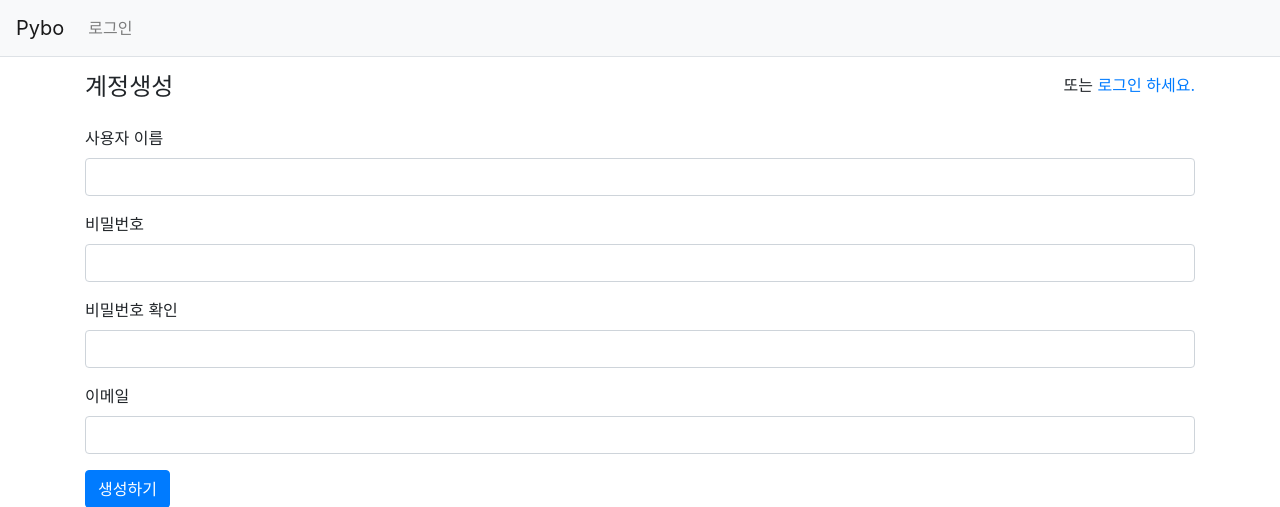
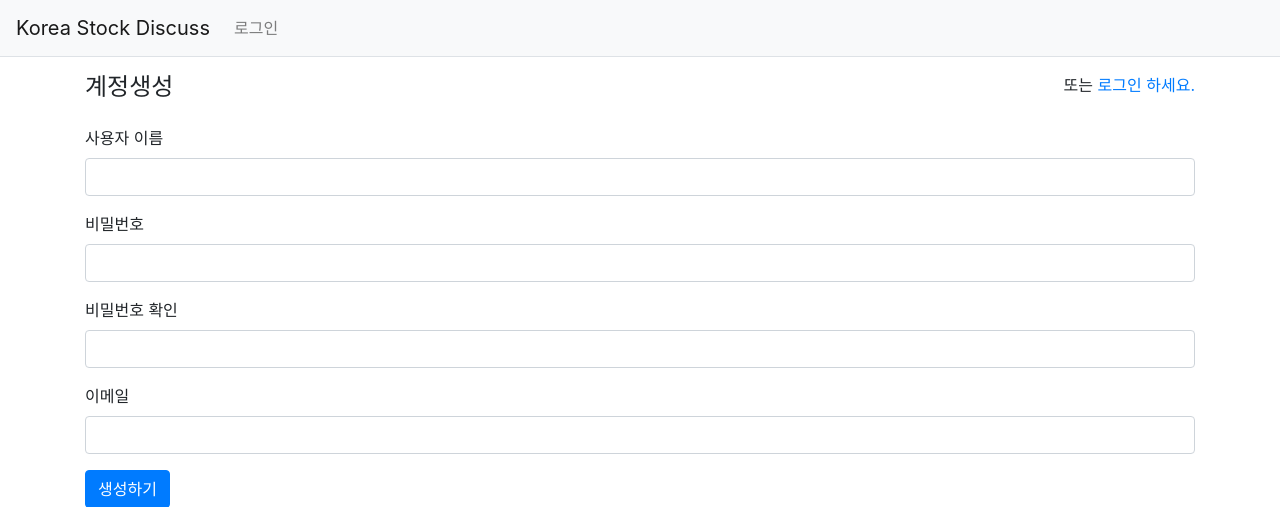
Before and after one commit to tail-s/python_django, a Django app: page /common/signup/ in a window 1280 px wide. Shown: the top 507 px of the page. Run offline with Django 3.2, Linux system fonts and the light colour scheme; some libraries are stand-ins or nearby versions.

Commit message:
22.02.21 study

```diff
--- a/templates/base.html
+++ b/templates/base.html
@@ -9,7 +9,7 @@
     <link rel="stylesheet" type="text/css" href="{% static 'bootstrap.min.css' %}">
     <!-- pybo CSS -->
     <link rel="stylesheet" type="text/css" href="{% static 'style.css' %}">
-    <title>Hello, pybo!</title>
+    <title>국내주식 종목토론방</title>
 </head>
 <body>
 {% include "navbar.html" %}
--- a/templates/navbar.html
+++ b/templates/navbar.html
@@ -1,6 +1,6 @@
 <!-- 네비게이션바 -->
 <nav class="navbar navbar-expand-lg navbar-light bg-light border-bottom">
-    <a class="navbar-brand" href="{% url 'pybo:index' %}">Pybo</a>
+    <a class="navbar-brand" href="{% url 'pybo:index' %}">Korea Stock Discuss</a>
     <button class="navbar-toggler ml-auto" type="button" data-toggle="collapse" data-target="#navbarNav"
         aria-controls="navbarNav" aria-expanded="false" aria-label="Toggle navigation">
         <span class="navbar-toggler-icon"></span>
```
Also changed, not shown: db.sqlite3.
